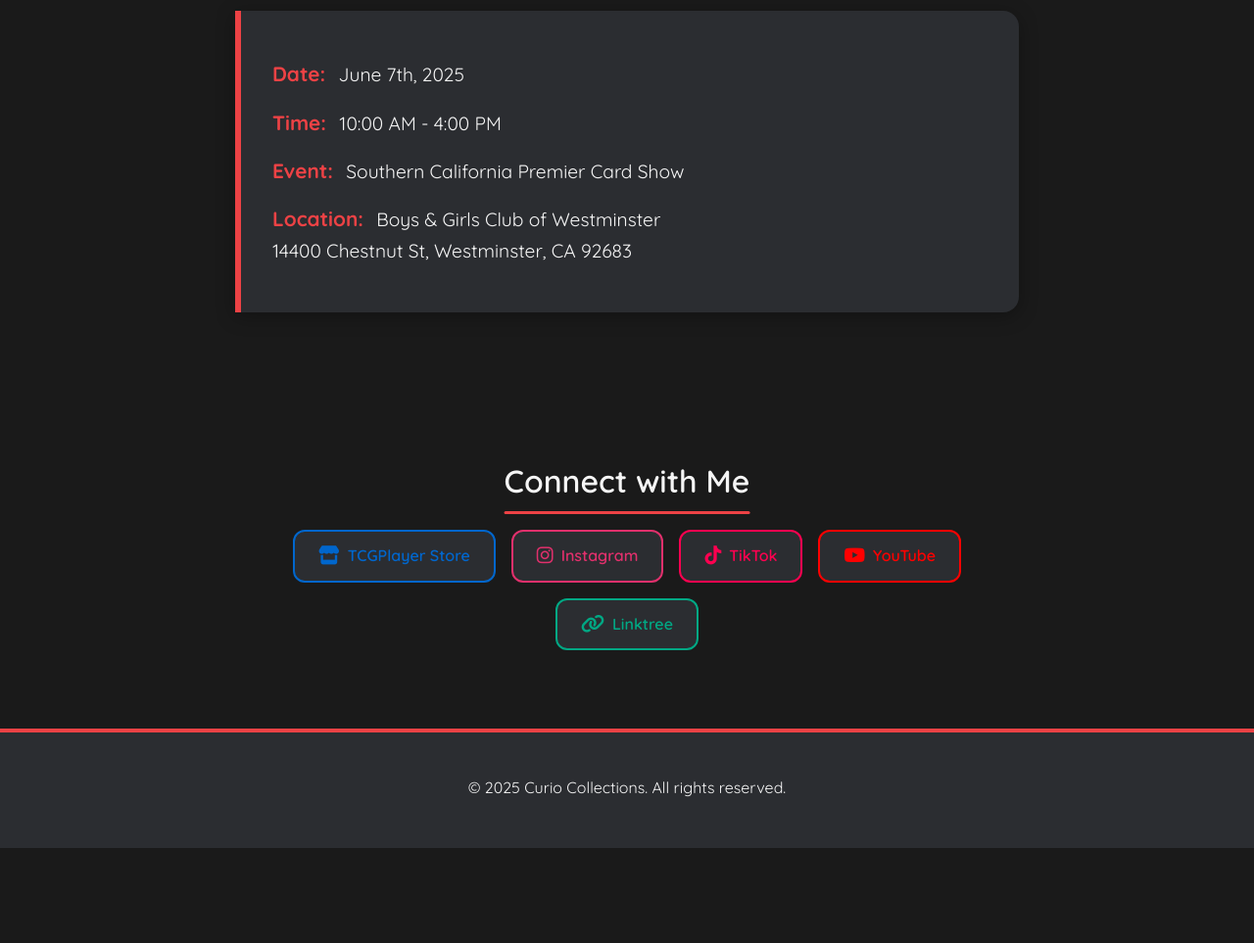
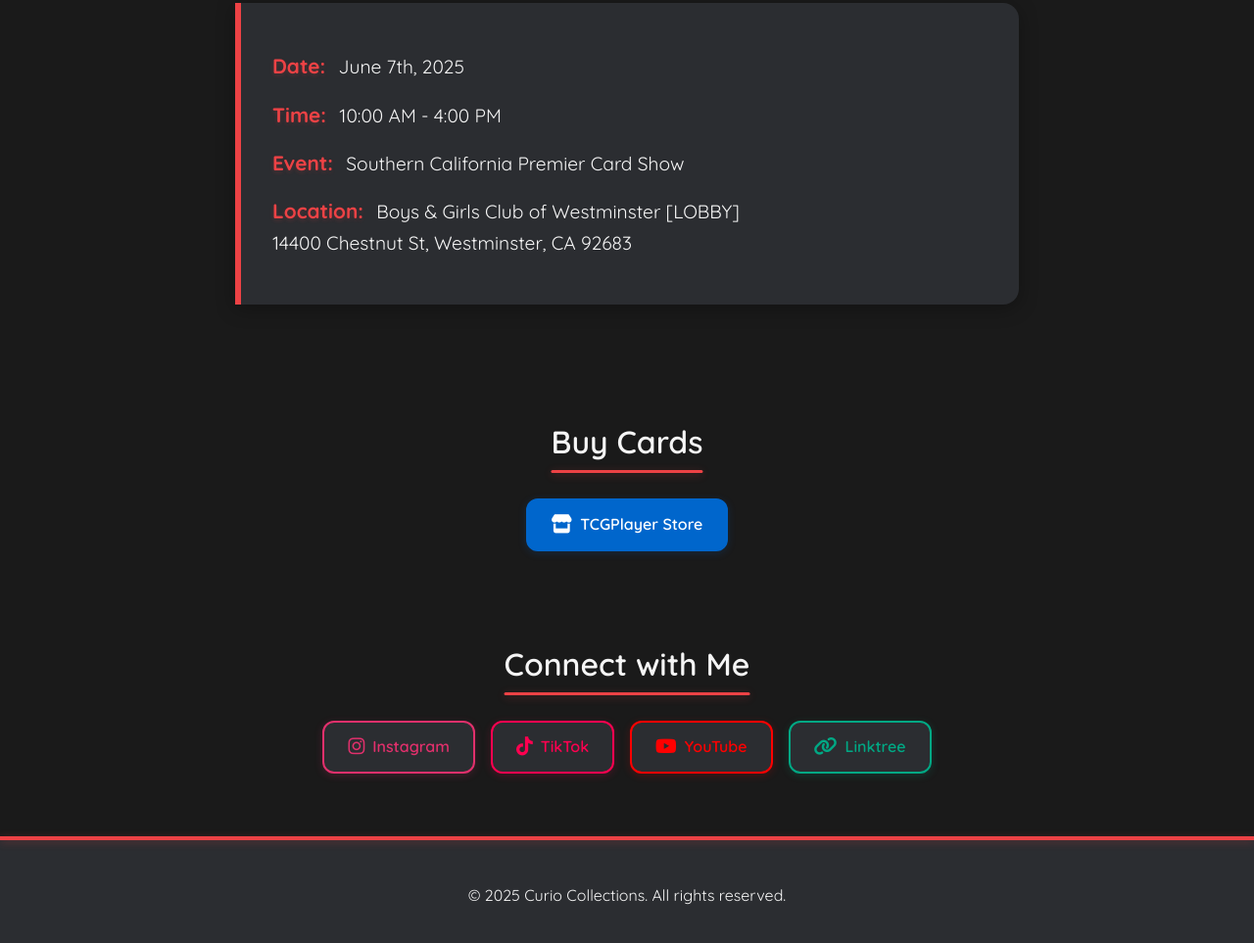
Before and after one commit to JonHPC/curio-collections, a plain HTML site: page index.html in a window 1280 px wide. Shown: the part 369-1332 px from the top of the page at 98% size. Before the commit the page ends 1235 px from the top, so only its background shows below. Drawn offline with Linux system fonts and the light colour scheme.

Commit message:
Modify style

```diff
--- a/index.html
+++ b/index.html
@@ -41,6 +41,7 @@
       right: 0;
       height: 4px;
       background: var(--pokemon-red);
+      box-shadow: 0 2px 8px rgba(237, 66, 69, 0.3);
     }
     header h1 {
       font-family: 'Quicksand', sans-serif;
@@ -48,7 +49,7 @@
       font-size: 3rem;
       margin: 0;
       color: var(--pokemon-red);
-      text-shadow: 0 2px 4px rgba(0, 0, 0, 0.3);
+      text-shadow: 0 2px 4px rgba(237, 66, 69, 0.4);
     }
     header p {
       margin-top: 0.5rem;
@@ -56,14 +57,14 @@
       color: var(--pokemon-light-gray);
     }
     .section {
-      padding: 3rem 1rem;
+      padding: 2rem 1rem;
       max-width: 800px;
       margin: 0 auto;
     }
     .section h2 {
       color: var(--pokemon-light-gray);
       font-size: 2rem;
-      margin-bottom: 1.5rem;
+      margin-bottom: 2rem;
       text-align: center;
       font-weight: 600;
       position: relative;
@@ -74,12 +75,13 @@
     .section h2::after {
       content: '';
       position: absolute;
-      bottom: -8px;
+      bottom: -6px;
       left: 0;
       right: 0;
       height: 3px;
       background: var(--pokemon-red);
       border-radius: 3px;
+      box-shadow: 0 2px 8px rgba(237, 66, 69, 0.3);
     }
     .event-box {
       background: var(--pokemon-dark-gray);
@@ -100,6 +102,7 @@
       font-size: 1.3rem;
       display: inline-block;
       margin-right: 0.5rem;
+      text-shadow: 0 2px 4px rgba(237, 66, 69, 0.2);
     }
     .socials {
       display: flex;
@@ -119,49 +122,66 @@
       transition: all 0.3s ease;
       border: 2px solid transparent;
       font-weight: 600;
+      box-shadow: 0 2px 8px rgba(0, 0, 0, 0.2);
     }
     .socials a i {
       font-size: 1.2rem;
     }
     .socials a.tcgplayer {
       border-color: var(--tcgplayer-blue);
-      color: var(--tcgplayer-blue);
+      color: white;
+      background: var(--tcgplayer-blue);
+      box-shadow: 0 2px 8px rgba(0, 102, 204, 0.2);
     }
     .socials a.tcgplayer:hover {
       background: var(--tcgplayer-blue);
       color: white;
+      box-shadow: 0 4px 12px rgba(0, 102, 204, 0.4);
+      transform: translateY(-2px);
     }
     .socials a.instagram {
       border-color: var(--instagram-purple);
       color: var(--instagram-purple);
+      box-shadow: 0 2px 8px rgba(225, 48, 108, 0.2);
     }
     .socials a.instagram:hover {
       background: var(--instagram-purple);
       color: white;
+      box-shadow: 0 4px 12px rgba(225, 48, 108, 0.4);
+      transform: translateY(-2px);
     }
     .socials a.tiktok {
       border-color: var(--tiktok-pink);
       color: var(--tiktok-pink);
+      box-shadow: 0 2px 8px rgba(255, 0, 80, 0.2);
     }
     .socials a.tiktok:hover {
       background: var(--tiktok-pink);
       color: white;
+      box-shadow: 0 4px 12px rgba(255, 0, 80, 0.4);
+      transform: translateY(-2px);
     }
     .socials a.youtube {
       border-color: var(--youtube-red);
       color: var(--youtube-red);
+      box-shadow: 0 2px 8px rgba(255, 0, 0, 0.2);
     }
     .socials a.youtube:hover {
       background: var(--youtube-red);
       color: white;
+      box-shadow: 0 4px 12px rgba(255, 0, 0, 0.4);
+      transform: translateY(-2px);
     }
     .socials a.linktree {
       border-color: var(--linktree-green);
       color: var(--linktree-green);
+      box-shadow: 0 2px 8px rgba(0, 168, 132, 0.2);
     }
     .socials a.linktree:hover {
       background: var(--linktree-green);
       color: white;
+      box-shadow: 0 4px 12px rgba(0, 168, 132, 0.4);
+      transform: translateY(-2px);
     }
     footer {
       text-align: center;
@@ -179,6 +199,7 @@
       right: 0;
       height: 4px;
       background: var(--pokemon-red);
+      box-shadow: 0 2px 8px rgba(237, 66, 69, 0.3);
     }
     @media (max-width: 600px) {
       header h1 {
@@ -195,6 +216,12 @@
         text-align: center;
         justify-content: center;
       }
+      .event-box p {
+        font-size: 1rem;
+      }
+      .event-box strong {
+        font-size: 1.1rem;
+      }
     }
   </style>
 </head>
@@ -210,16 +237,22 @@
       <p><strong>Date:</strong> June 7th, 2025</p>
       <p><strong>Time:</strong> 10:00 AM - 4:00 PM</p>
       <p><strong>Event:</strong> Southern California Premier Card Show</p>
-      <p><strong>Location:</strong> Boys & Girls Club of Westminster<br/>14400 Chestnut St, Westminster, CA 92683</p>
+      <p><strong>Location:</strong> Boys & Girls Club of Westminster [LOBBY]<br/>14400 Chestnut St, Westminster, CA 92683</p>
+    </div>
+  </section>
+
+  <section class="section">
+    <h2>Buy Cards</h2>
+    <div class="socials">
+      <a href="https://www.tcgplayer.com/search/all/product?seller=da9832eb&view=grid" target="_blank" class="tcgplayer">
+        <i class="fas fa-store"></i>TCGPlayer Store
+      </a>
     </div>
   </section>
 
   <section class="section">
     <h2>Connect with Me</h2>
     <div class="socials">
-      <a href="https://www.tcgplayer.com/search/product/all?seller=curiocollections" target="_blank" class="tcgplayer">
-        <i class="fas fa-store"></i>TCGPlayer Store
-      </a>
       <a href="https://www.instagram.com/curiocollections.pkmn" target="_blank" class="instagram">
         <i class="fab fa-instagram"></i>Instagram
       </a>
```
